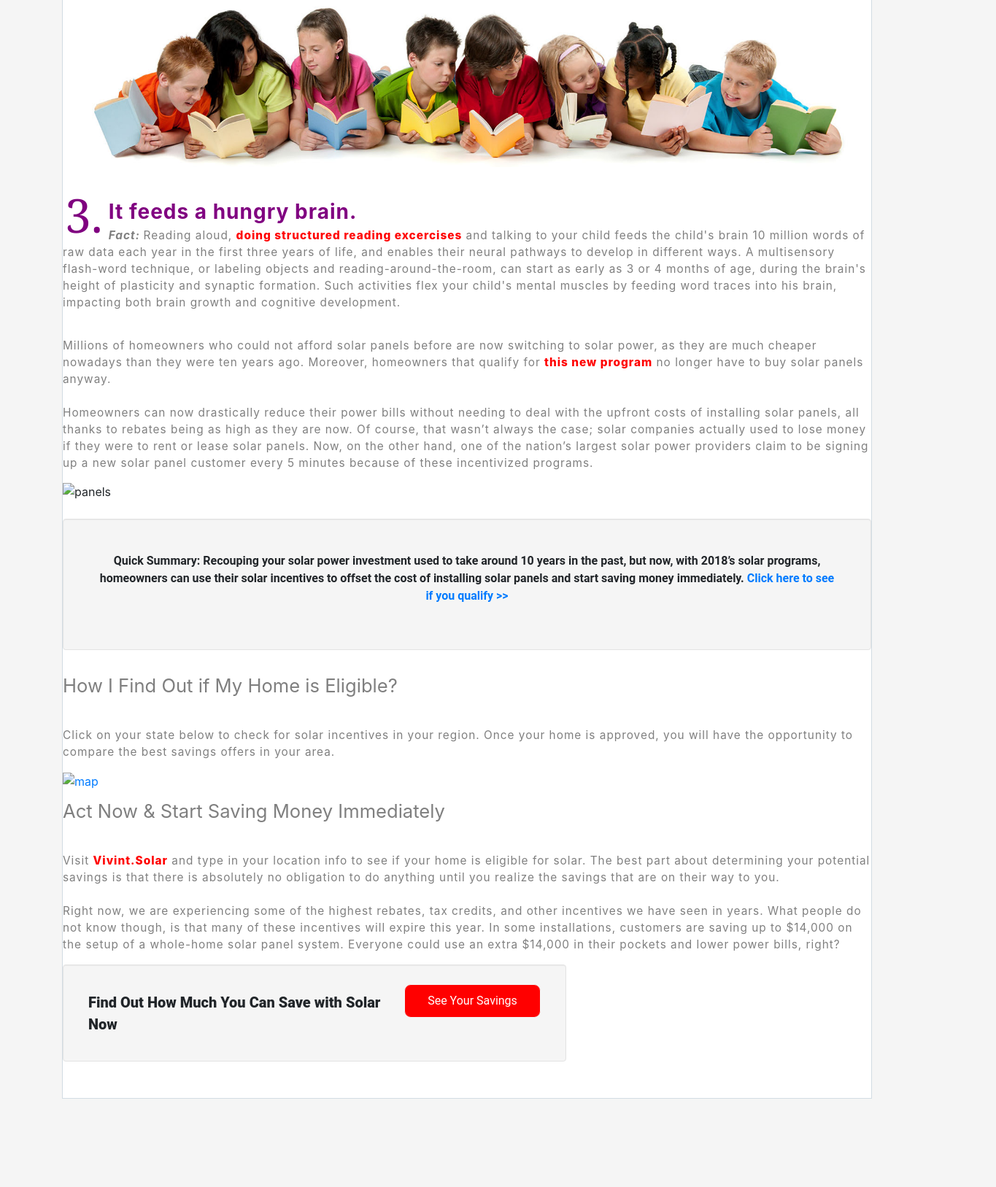
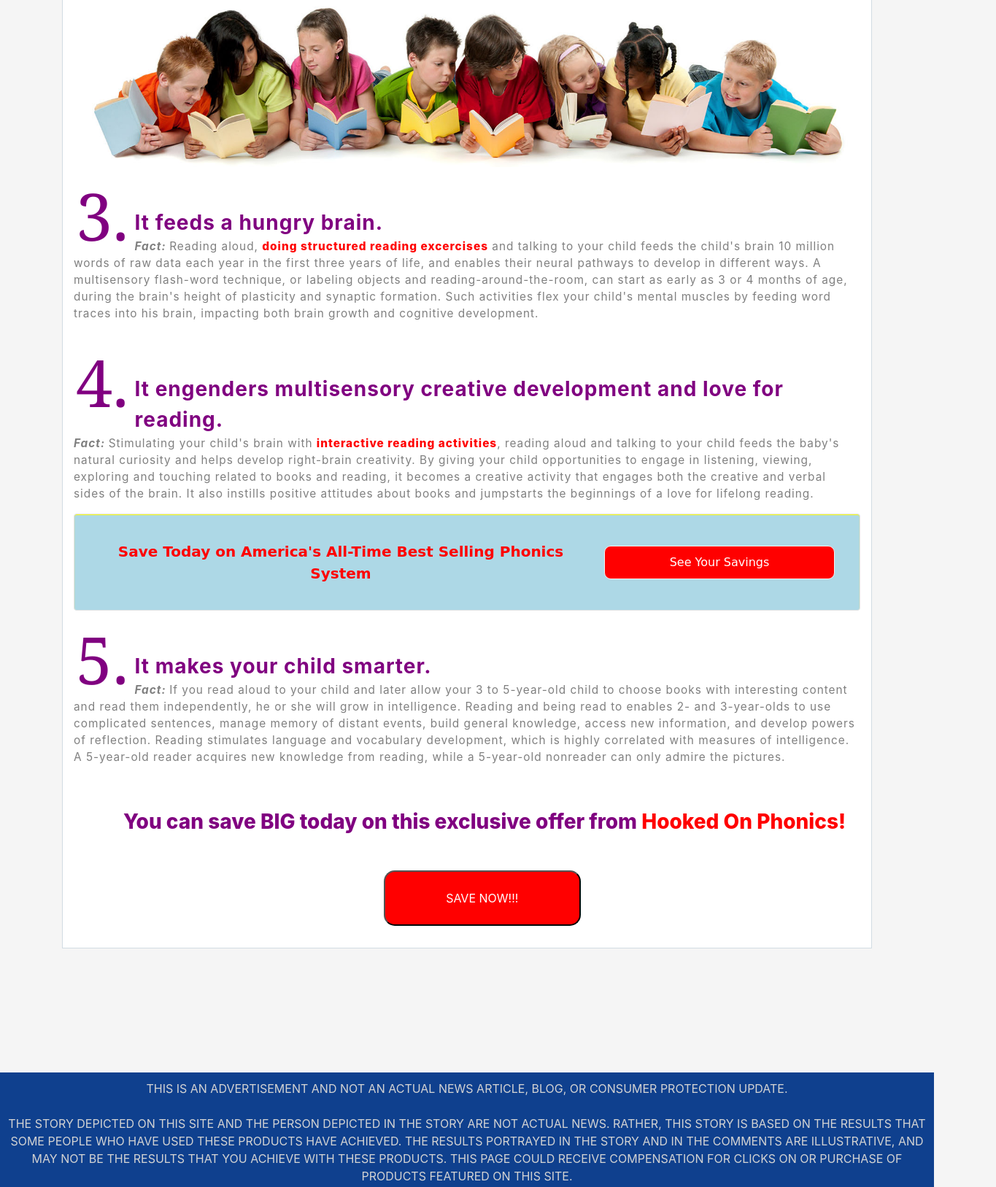
Before and after one commit to mikeheiser9/hook-on-phonics-advertorial, a website: page app/public/index.html in a window 1280 px wide. Shown: the part 1153-2780 px from the top of the page at 73% size, 1365 px wide, since content can reach past the window. Drawn offline with nearby package versions, Linux system fonts and the light colour scheme; a web font is replaced by a local one.

Commit message:
almost done

```diff
--- a/app/public/css/style.css
+++ b/app/public/css/style.css
@@ -131,17 +131,18 @@ background-color: whitesmoke !important;
     min-height: 20px;
     padding: 19px;
     margin-bottom: 20px;
-    background-color: #f5f5f5;
+    background-color: lightblue;
     border: 1px solid #e3e3e3;
     border-radius: 4px;
-    -webkit-box-shadow: inset 0 1px 1px rgba(0,0,0,.05);
-    box-shadow: inset 0 1px 1px rgba(0,0,0,.05);
-    font-family: 'Roboto', sans-serif;
+    -webkit-box-shadow: inset 0 1px 1px yellow;
+    box-shadow: inset 0 1px 1px yellow;
+    font-family: 'Short Stack', cursive;
+    text-align: center;
 }
 
 .mid-btn  {
     width: 100%;
-    margin-top: 7px;
+    margin-top: 24px;
     background-color: red;
     border: 1px solid whitesmoke;
     color: white;
@@ -149,9 +150,28 @@ background-color: whitesmoke !important;
     border-radius: 9px;
 }
 
+.above-btn {
+    text-align: center;
+    font-size: 28px;
+    font-weight: 800;
+    margin-top: 40px;
+    margin-left: 68px;
+    color: purple;
+}
+
 .inner-links {
     color: red !important;
     font-weight: 800;
+}
+
+.action-btn {
+    color: white;
+    background-color: red;
+    padding: 24px;
+    margin-left: 425px;
+    border-radius: 15px;
+    width: 25%;
+    margin-top: 30px;
 }
 
 .mid-btn:hover {
@@ -171,6 +191,7 @@ background-color: whitesmoke !important;
     font-weight: 800;
     margin-top: 17px;
     font-size: 20px;
+    color: red;
 }
 
 .quote-holder {
--- a/app/public/index.html
+++ b/app/public/index.html
@@ -1,5 +1,6 @@
 <!DOCTYPE html>
 <html>
+
 <head>
     <meta charset="utf-8" />
     <meta http-equiv="X-UA-Compatible" content="IE=edge">
@@ -7,15 +8,15 @@
     <meta name="viewport" content="width=device-width, initial-scale=1">
     <link rel="stylesheet" type="text/css" media="screen" href="./css/style.css" />
     <script src="./js/template.js"></script>
-    <link rel="stylesheet" href="https://maxcdn.bootstrapcdn.com/bootstrap/4.0.0/css/bootstrap.min.css" integrity="sha384-Gn5384xqQ1aoWXA+058RXPxPg6fy4IWvTNh0E263XmFcJlSAwiGgFAW/dAiS6JXm" crossorigin="anonymous">
+    <link rel="stylesheet" href="https://maxcdn.bootstrapcdn.com/bootstrap/4.0.0/css/bootstrap.min.css" integrity="sha384-Gn5384xqQ1aoWXA+058RXPxPg6fy4IWvTNh0E263XmFcJlSAwiGgFAW/dAiS6JXm"
+        crossorigin="anonymous">
     <link href="https://fonts.googleapis.com/css?family=Play" rel="stylesheet">
     <link href="https://fonts.googleapis.com/css?family=Short+Stack" rel="stylesheet">
     <link href="https://fonts.googleapis.com/css?family=Poppins" rel="stylesheet">
-    <link rel="icon"
-    type="image/png"
-    href="./images/blocks.png">
+    <link rel="icon" type="image/png" href="./images/blocks.png">
 
 </head>
+
 <body>
     <div class="row">
         <div class="col-s-12">
@@ -31,91 +32,110 @@
             <div class="row">
                 <div class="col-s-12">
                     <span class="ad-tag">Advertisment</span>
-                <p id="title">5 Reasons it is <strong>Vitally</strong> Important to Teach Your Child to Read as Early as Possible.</p>
+                    <p id="title">5 Scientifically Proven Reasons it is <strong>Vitally</strong> Important to Teach Your Child to Read as Early as Possible.</p>
                 </div>
             </div>
             <div class="row pre-paragraph">
                 <div class="col-s-12">
                     <img src="./images/parents-reading.jpg" class="img-responsive top-img">
                     <span class="big-letter">1.</span>
-                <p class="image-font"><span style="font-size:28px; color: purple;"><strong>It readies your child for kindergarten.</strong></span><br><i> Fact: </i>Forty-three percent of children in America are not school ready when they enter kindergarten. Yet, children who get early literacy exposure with positive speech interactions have a 32-million-word advantage by age four over children who did not get this exposure. Teaching reading to preschoolers and being ready for kindergarten can be accomplished easily with a little <a class="inner-links" href="https://secure2.hookedonphonics.com/TwoStepPage1?k=95fb147f-5295-4511-90aa-fa552f1f0fc8" target="_blank" rel="noopener noreferrer">literacy activity each day.</a></p>
+                    <p class="image-font"><span style="font-size:28px; color: purple;"><strong>It readies your child
+                                for kindergarten.</strong></span><br><i> Fact: </i>Forty-three percent of children in
+                        America are not school ready when they enter kindergarten. Yet, children who get early literacy
+                        exposure with positive speech interactions have a 32-million-word advantage by age four over
+                        children who did not get this exposure. Teaching reading to preschoolers and being ready for
+                        kindergarten can be accomplished easily with a little <a class="inner-links" href="https://secure2.hookedonphonics.com/TwoStepPage1?k=95fb147f-5295-4511-90aa-fa552f1f0fc8"
+                            target="_blank" rel="noopener noreferrer">literacy activity each day.</a></p>
                 </div>
             </div>
             <div class="row pre-paragraph">
                 <div class="col-s-12">
                     <span class="big-letter">2.</span>
-                    <p class="image-font"><span style="font-size:28px; color:purple;"><strong>It alleviates worries about reading disability later on.</strong></span><br><strong><i> Fact: </i> </strong>Neuroscientists tell us that the preschool brain is malleable and more likely to reorganize dysfunctional or dyslexic reading circuitry if we intervene early. Early intervention starts at home. You should be your child's first reading teacher for this reason alone.Don't know where to start?<a class="inner-links" href="https://secure2.hookedonphonics.com/TwoStepPage1?k=95fb147f-5295-4511-90aa-fa552f1f0fc8" target="_blank" rel="noopener noreferrer"> Luckily there are many great tools available that can help your child succeed!</a></p>
+                    <p class="image-font"><span style="font-size:28px; color:purple;"><strong>It alleviates worries
+                                about reading disability later on.</strong></span><br><strong><i> Fact: </i> </strong>Neuroscientists
+                        tell us that the preschool brain is malleable and more likely to reorganize dysfunctional or
+                        dyslexic reading circuitry if we intervene early. Early intervention starts at home. You should
+                        be your child's first reading teacher for this reason alone.Don't know where to start?<a class="inner-links"
+                            href="https://secure2.hookedonphonics.com/TwoStepPage1?k=95fb147f-5295-4511-90aa-fa552f1f0fc8"
+                            target="_blank" rel="noopener noreferrer"> Luckily there are many great tools available
+                            that can help your child succeed!</a></p>
                 </div>
             </div>
             <div class="row">
                 <div class="col-md-12">
                     <img src="./images/kids-reading.jpg" class="img-responsive mid-img">
                 </div>
+            </div>
             <div class="row pre-paragraph">
                 <div class="col-s-12">
-                    <span class="big-letter" style="font-size: 5vw;">3.</span>
-                    <p class="image-font"><span style="font-size:28px; color: purple;"><strong>It feeds a hungry brain.</strong></span><br><strong><i> Fact: </i> </strong> Reading aloud, <a class="inner-links" href="https://secure2.hookedonphonics.com/TwoStepPage1?k=95fb147f-5295-4511-90aa-fa552f1f0fc8" target="_blank" rel="noopener noreferrer">doing structured reading excercises</a> and talking to your child feeds the child's brain 10 million words of raw data each year in the first three years of life, and enables their neural pathways to develop in different ways. A multisensory flash-word technique, or labeling objects and reading-around-the-room, can start as early as 3 or 4 months of age, during the brain's height of plasticity and synaptic formation. Such activities flex your child's mental muscles by feeding word traces into his brain, impacting both brain growth and cognitive development.</p>
+                    <span class="big-letter">3.</span>
+                    <p class="image-font" style="margin-top: 35px;"><span style="font-size:28px; color: purple;"><strong>It
+                                feeds a hungry brain.</strong></span><br><strong><i>
+                                Fact: </i> </strong> Reading aloud, <a class="inner-links" href="https://secure2.hookedonphonics.com/TwoStepPage1?k=95fb147f-5295-4511-90aa-fa552f1f0fc8"
+                            target="_blank" rel="noopener noreferrer">doing structured reading excercises</a> and
+                        talking to your child feeds the child's brain 10 million words of raw data each year in the
+                        first three years of life, and enables their neural pathways to develop in different ways. A
+                        multisensory flash-word technique, or labeling objects and reading-around-the-room, can start
+                        as early as 3 or 4 months of age, during the brain's height of plasticity and synaptic
+                        formation. Such activities flex your child's mental muscles by feeding word traces into his
+                        brain, impacting both brain growth and cognitive development.</p>
                 </div>
             </div>
-                <div class="row">
+            <div class="row pre-paragraph">
                 <div class="col-s-12">
-                            <p class="image-font">Millions of homeowners who could not afford solar panels before are now switching to solar power, as they are much cheaper nowadays than they were ten years ago. Moreover, homeowners that qualify for <a class="inner-links" href="https://vivintsolaroffers.com/?pid=41927&subid=100001" target="_blank" rel="noopener noreferrer">this new program</a> no longer have to buy solar panels anyway.<br><br>Homeowners can now drastically reduce their power bills without needing to deal with the upfront costs of installing solar panels, all thanks to rebates being as high as they are now. Of course, that wasn’t always the case; solar companies actually used to lose money if they were to rent or lease solar panels. Now, on the other hand, one of the nation’s largest solar power providers claim to be signing up a new solar panel customer every 5 minutes because of these incentivized programs.</p>
-                        </div>
-                    </div>
-                    <div class="row">
-                            <img src="./images/panels.jpg" alt="panels" class="img-responsive mid-img">
-                        </div>
-                        <div class="row quote-holder">
-                                <p>Quick Summary: Recouping your solar power investment used to take around 10 years in the past, but now, with 2018’s solar programs, homeowners can use their solar incentives to offset the cost of installing solar panels and start saving money immediately. <a href="https://vivintsolaroffers.com/?pid=41927&subid=100001" target="_blank" rel="noopener noreferrer">Click here to see if you qualify >></a></p>
-                        </div>
-                        <div class="row second-half">
-                                <div class="col-s-12">
-                                    <p class="bold-break-1">How I Find Out if My Home is Eligible?</p>
-                                </div>
-                            </div>
-                            <div class="row">
-                                    <div class="col-s-12">
-                                        <p class="image-font">Click on your state below to check for solar incentives in your region. Once your home is approved, you will have the opportunity to compare the best savings offers in your area.</p>
-                                    </div>
-                                    <a href="https://vivintsolaroffers.com/?pid=41927&subid=100001" target="_blank" rel="noopener noreferrer">
-                                    <img src="./images/map.jpg" alt="map" class="img-responsive map-img">
-                                    </a>
-                                </div>
-                                <div class="row second-half">
-                                    <div class="col-s-12">
-                                        <p class="bold-break-1">Act Now & Start Saving Money Immediately</p>
-                                    </div>
-                                </div>
-                                <div class="row">
-                                    <div class="col-s-12">
-                                        <p class="image-font">Visit <a href="https://vivintsolaroffers.com/?pid=41927&subid=100001" target="_blank" rel="noopener noreferrer" class="inner-links">Vivint.Solar</a> and type in your location info to see if your home is eligible for solar. The best part about determining your potential savings is that there is absolutely no obligation to do anything until you realize the savings that are on their way to you.<br><br>Right now, we are experiencing some of the highest rebates, tax credits, and other incentives we have seen in years. What people do not know though, is that many of these incentives will expire this year. In some installations, customers are saving up to $14,000 on the setup of a whole-home solar panel system. Everyone could use an extra $14,000 in their pockets and lower power bills, right?</p>
+                    <span class="big-letter">4.</span>
+                    <p class="image-font" style="margin-top: 35px;"><span style="font-size:28px; color: purple;"><strong>It engenders multisensory creative development and love for reading.</strong></span><br><strong><i>Fact: </i> </strong>Stimulating your child's brain with <a class="inner-links" href="https://secure2.hookedonphonics.com/TwoStepPage1?k=95fb147f-5295-4511-90aa-fa552f1f0fc8"
+                        target="_blank" rel="noopener noreferrer">interactive reading activities</a>, reading aloud and talking to your child feeds the baby's natural curiosity and helps develop right-brain creativity. By giving your child opportunities to engage in listening, viewing, exploring and touching related to books and reading, it becomes a creative activity that engages both the creative and verbal sides of the brain. It also instills positive attitudes about books and jumpstarts the beginnings of a love for lifelong reading.</p>
                 </div>
             </div>
             <div class="row mid-container">
                     <div class="col-md-8">
-                                            <p class="mid-txt">Find Out How Much You Can Save with Solar Now</p>
+                        <p class="mid-txt">Save Today on America's All-Time Best Selling Phonics System</p>
                     </div>
                     <div class="col-md-4">
-                                                <button class="mid-btn" href="https://vivintsolaroffers.com/?pid=41927&subid=100001" target="_blank" rel="noopener noreferrer">See Your Savings</button>
+                            <button class="mid-btn" href="https://secure2.hookedonphonics.com/TwoStepPage1?k=95fb147f-5295-4511-90aa-fa552f1f0fc8" target="_blank" rel="noopener noreferrer">See Your Savings</button>
+                    </div>
+                </div>
+            <div class="row pre-paragraph">
+                    <div class="col-s-12">
+                        <span class="big-letter">5.</span>
+                        <p class="image-font" style="margin-top: 35px;"><span style="font-size:28px; color: purple;"><strong>It makes your child smarter.</strong></span><br><strong><i>Fact: </i> </strong>If you read aloud to your child and later allow your 3 to 5-year-old child to choose books with interesting content and read them independently, he or she will grow in intelligence. Reading and being read to enables 2- and 3-year-olds to use complicated sentences, manage memory of distant events, build general knowledge, access new information, and develop powers of reflection. Reading stimulates language and vocabulary development, which is highly correlated with measures of intelligence. A 5-year-old reader acquires new knowledge from reading, while a 5-year-old nonreader can only admire the pictures.</p>
+                    </div>
+                </div>
+                <div class="row">
+                    <div class="col-md-12">
+                        <div class="row">
+                            <p class="above-btn">You can save BIG today on this exclusive offer from <a class="inner-links" href="https://secure2.hookedonphonics.com/TwoStepPage1?k=95fb147f-5295-4511-90aa-fa552f1f0fc8"
+                                target="_blank" rel="noopener noreferrer">Hooked On Phonics!</a></p>
+                        </div>
+                        <div class="row">
+                            <button class="action-btn">SAVE NOW!!!</button>
+                        </div>
                     </div>
                 </div>
         </div>
     </div>
     <div>
         <footer id="footer">
-                    <p class="footer-text">THIS IS AN ADVERTISEMENT AND NOT AN ACTUAL NEWS ARTICLE, BLOG, OR CONSUMER PROTECTION UPDATE.<br><br>
-                    THE STORY DEPICTED ON THIS SITE AND THE PERSON DEPICTED IN THE STORY ARE NOT ACTUAL NEWS. RATHER, THIS STORY IS BASED ON THE RESULTS THAT SOME PEOPLE WHO HAVE USED THESE PRODUCTS HAVE ACHIEVED. THE RESULTS PORTRAYED IN THE STORY AND IN THE COMMENTS ARE ILLUSTRATIVE, AND MAY NOT BE THE RESULTS THAT YOU ACHIEVE WITH THESE PRODUCTS. THIS PAGE COULD RECEIVE COMPENSATION FOR CLICKS ON OR PURCHASE OF PRODUCTS FEATURED ON THIS SITE.</p>
+            <p class="footer-text">THIS IS AN ADVERTISEMENT AND NOT AN ACTUAL NEWS ARTICLE, BLOG, OR CONSUMER
+                PROTECTION UPDATE.<br><br>
+                THE STORY DEPICTED ON THIS SITE AND THE PERSON DEPICTED IN THE STORY ARE NOT ACTUAL NEWS. RATHER, THIS
+                STORY IS BASED ON THE RESULTS THAT SOME PEOPLE WHO HAVE USED THESE PRODUCTS HAVE ACHIEVED. THE RESULTS
+                PORTRAYED IN THE STORY AND IN THE COMMENTS ARE ILLUSTRATIVE, AND MAY NOT BE THE RESULTS THAT YOU
+                ACHIEVE WITH THESE PRODUCTS. THIS PAGE COULD RECEIVE COMPENSATION FOR CLICKS ON OR PURCHASE OF PRODUCTS
+                FEATURED ON THIS SITE.</p>
         </footer>
     </div>
 
 
-    <script
-        src="http://code.jquery.com/jquery-3.3.1.min.js"
-        integrity="sha256-FgpCb/KJQlLNfOu91ta32o/NMZxltwRo8QtmkMRdAu8="
+    <script src="http://code.jquery.com/jquery-3.3.1.min.js" integrity="sha256-FgpCb/KJQlLNfOu91ta32o/NMZxltwRo8QtmkMRdAu8="
         crossorigin="anonymous"></script>
-    <script src="https://cdnjs.cloudflare.com/ajax/libs/popper.js/1.12.9/umd/popper.min.js" integrity="sha384-ApNbgh9B+Y1QKtv3Rn7W3mgPxhU9K/ScQsAP7hUibX39j7fakFPskvXusvfa0b4Q" crossorigin="anonymous"></script>
-    <script src="https://maxcdn.bootstrapcdn.com/bootstrap/4.0.0/js/bootstrap.min.js" integrity="sha384-JZR6Spejh4U02d8jOt6vLEHfe/JQGiRRSQQxSfFWpi1MquVdAyjUar5+76PVCmYl" crossorigin="anonymous"></script>
+    <script src="https://cdnjs.cloudflare.com/ajax/libs/popper.js/1.12.9/umd/popper.min.js" integrity="sha384-ApNbgh9B+Y1QKtv3Rn7W3mgPxhU9K/ScQsAP7hUibX39j7fakFPskvXusvfa0b4Q"
+        crossorigin="anonymous"></script>
+    <script src="https://maxcdn.bootstrapcdn.com/bootstrap/4.0.0/js/bootstrap.min.js" integrity="sha384-JZR6Spejh4U02d8jOt6vLEHfe/JQGiRRSQQxSfFWpi1MquVdAyjUar5+76PVCmYl"
+        crossorigin="anonymous"></script>
 
     <script src="js/index.js"></script>
 </body>
+
 </html>
```
Lines whose indentation alone changed are shown as unchanged.
